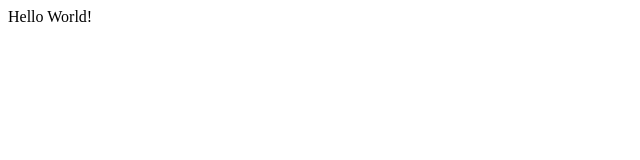
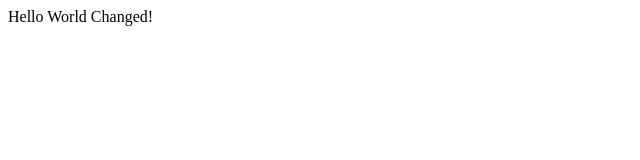
Before and after one commit to hsb9291/samplegit, a plain HTML site: page index.html in a window 1280 px wide. Shown: the full height of the page, 0-640 px from the left. Drawn offline with Linux system fonts and the light colour scheme.

Commit message:
index.html changed

```diff
--- a/index.html
+++ b/index.html
@@ -1,5 +1,5 @@
 <html>
 <body>
-Hello World!
+Hello World Changed!
 </body>
 </html>
```
